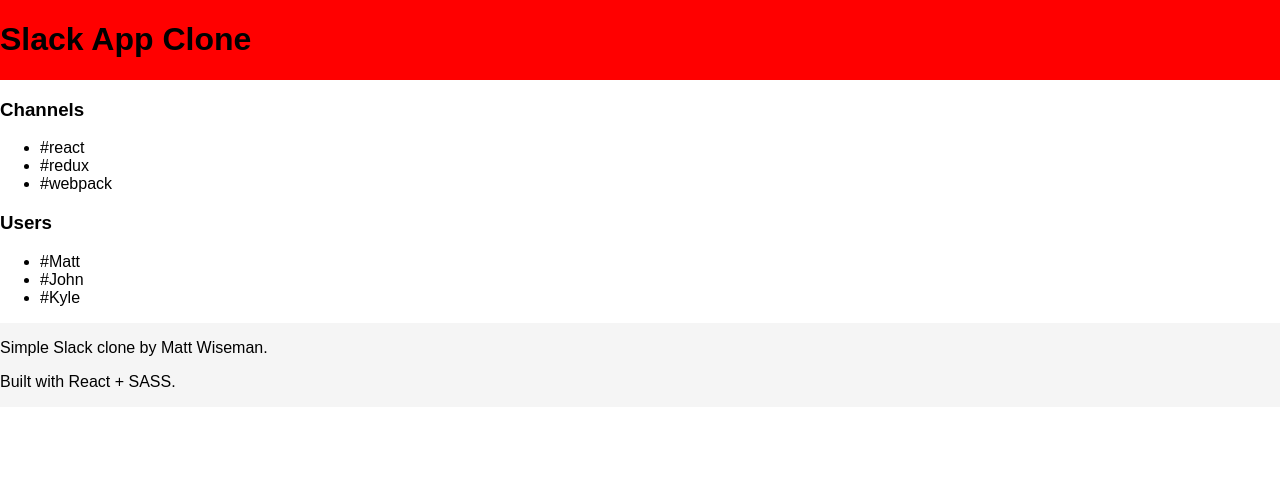
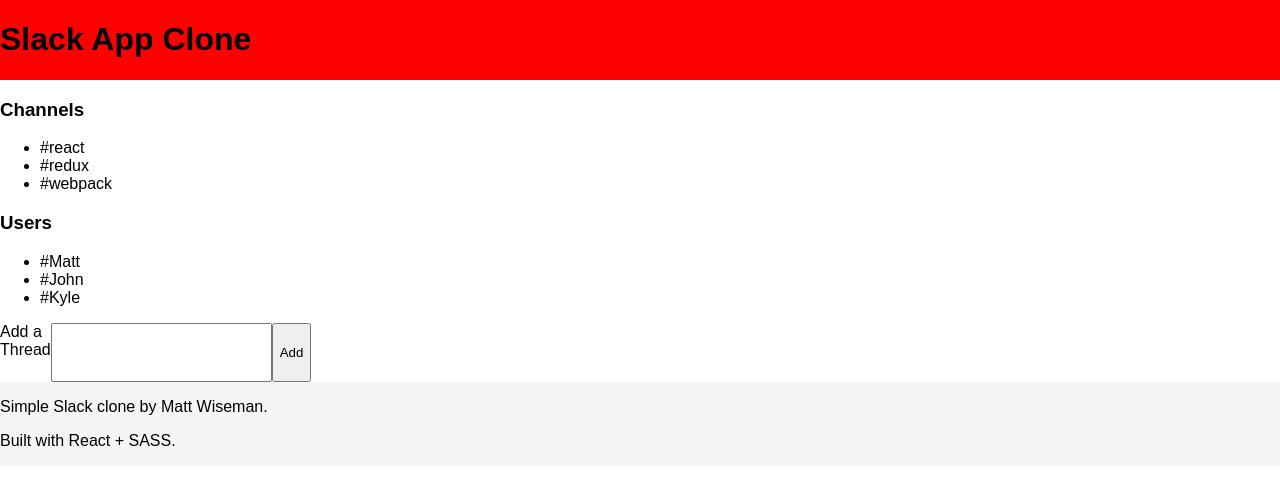
Before and after one commit to mrslwiseman/slack-clone, a React (Create React App) app: page / in a window 1280 px wide. Shown: the top 484 px of the page. Built offline with nearby package versions, Linux system fonts and the light colour scheme.

Commit message:
create add thread functionality

```diff
--- a/src/Components/ThreadList.js
+++ b/src/Components/ThreadList.js
@@ -1,15 +1,18 @@
 import React from 'react'
 
-const StreamList = ({threadList, users, selectThread}) => {
+const StreamList = ({threads, users, selectThread, handleAddThread}) => {
+    let textInput = null;
+
     return (
         <nav className='app__streams'>
             <section>
                 <h3>Channels</h3>
                 <ul>
-                    <li onClick={() => selectThread('react')}>#react</li>
-                    <li onClick={() => selectThread('redux')}>#redux</li>
-                    <li onClick={() => selectThread('webpack')}>#webpack</li>
-
+                {
+                    threads.map(thread => (
+                        <li onClick={() => selectThread(thread)}>#{thread}</li>
+                    ))
+                }
 
                 </ul>
             </section>
@@ -21,6 +24,13 @@
                     <li>#Kyle</li>
                 </ul>
             </section>
+            <section>
+                <form onSubmit={(e) => {handleAddThread(e, textInput.value)}}>
+                <label>Add a Thread</label>
+                <input ref={input => textInput = input} type="text"/>
+                <button>Add</button>
+                </form>
+            </section>
         </nav>
     )
 }
--- a/src/Containers/ConversationContainer.js
+++ b/src/Containers/ConversationContainer.js
@@ -32,12 +32,14 @@
         const { selectedThread } = this.props;
 
         e.preventDefault();
-        console.log({ text });
         // add message to message DB, or in this case our state
         const nextState = { ...this.state }
-        nextState.messages[selectedThread].push({
-            text
-        })
+        // if the stream is new, with no messages
+        if (!nextState.messages[selectedThread]) {
+            // we need to create the stream messages array in messages obj.
+            nextState.messages[selectedThread] = []
+        }
+        nextState.messages[selectedThread].push({text})
         this.setState({ nextState })
         e.target.reset()
     }
--- a/src/Containers/ThreadListContainer.js
+++ b/src/Containers/ThreadListContainer.js
@@ -2,27 +2,37 @@
 import ThreadList from '../Components/ThreadList'
 import { threads } from '../data/threads'
 class ThreadListContainer extends Component {
+    constructor(props) {
+        super(props);
+        this.state = {
+            threads: []
+        }
+    }
 
-    getConversationList = () => {
-        console.log(threads);
 
+    getThreadList = () => {
+        this.setState({threads})
+    }
+
+    handleAddThread = (e, thread) => {
+        e.preventDefault();
+        e.target.reset();
+        const nextState = {...this.state}
+        nextState.threads.push(thread)
+        this.setState({nextState})
     }
 
     componentWillMount() {
         // get users list
         // get thread list
-        this.getConversationList();
+        this.getThreadList();
 
     }
 
-
-    constructor(props) {
-        super(props);
-    }
     render() {
         const { selectThread } = this.props
         return (
-            <ThreadList threads={threads} selectThread={selectThread} />
+            <ThreadList threads={this.state.threads} selectThread={selectThread} handleAddThread={this.handleAddThread} />
         )
     }
 }
```
